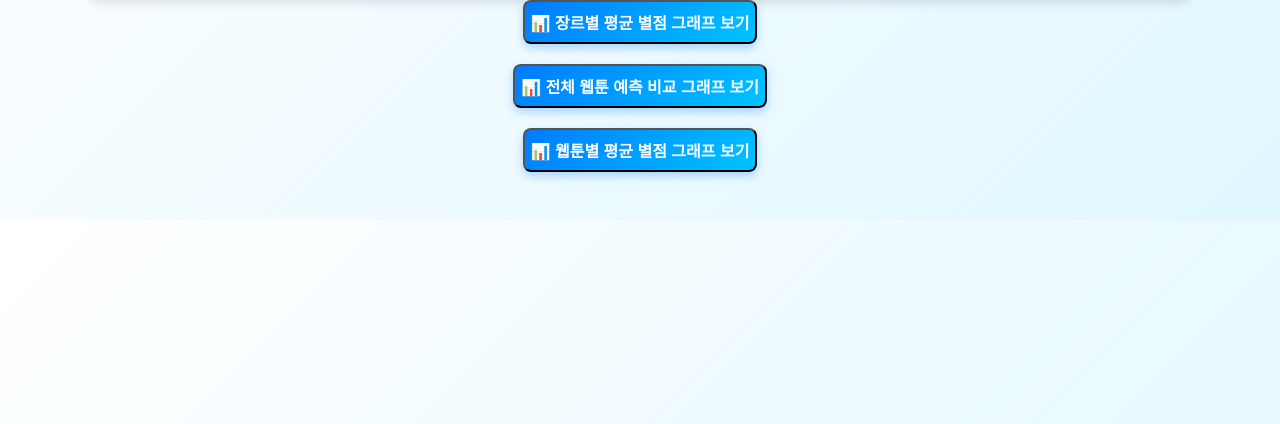
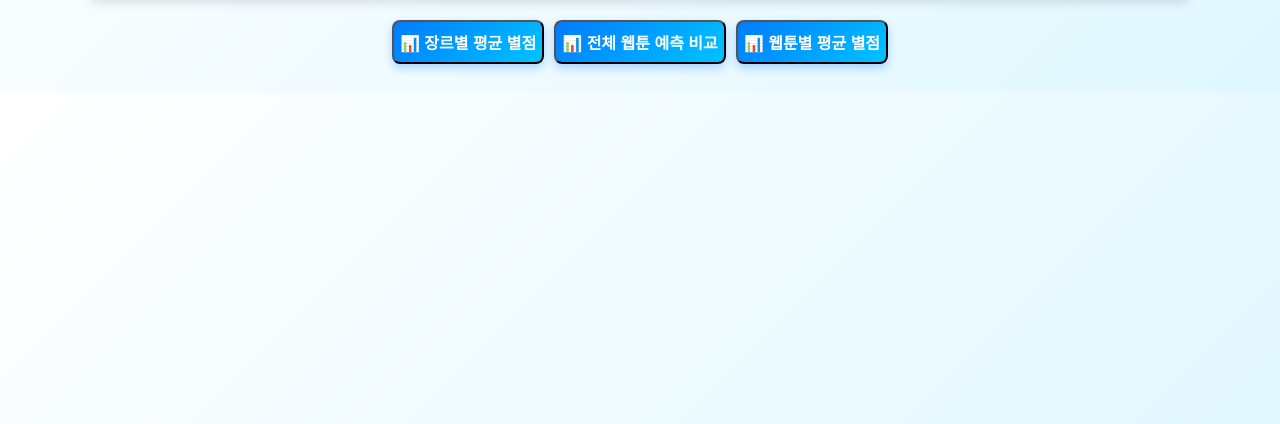
Before and after one commit to seongjju/fisatoons, a FastAPI app: page / in a window 1280 px wide. Shown: the part 376-800 px from the top of the page. Run offline with FastAPI, Linux system fonts and the light colour scheme; data that the repository does not hold is empty; parts of the project's set-up code (start-up, migrations or seed data) failed here and were passed over.

Commit message:
Update: bar graph

```diff
--- a/app/main.py
+++ b/app/main.py
@@ -4,7 +4,7 @@ from fastapi.staticfiles import StaticFiles
 from fastapi.responses import FileResponse, HTMLResponse
 from pymongo import MongoClient
 
-from app.broken_line_graph import generate_webtoon_avg_line_graph
+from app.bar_line_graph import generate_webtoon_avg_bar_graph
 from app.model_MLDL import get_webtoon_prediction, get_sentiment_trend, get_residual_analysis  # 추가된 함수 불러오기
 
 from app.plot_overall_predictions import generate_overall_predictions_graph    # 📌 그래프 함수 불러오기
@@ -96,7 +96,6 @@ async def overall_predictions_graph():
     return generate_overall_predictions_graph()
 
 
-# ✅ 📌 웹툰별 평균 별점 그래프 라우트
-@app.get("/webtoon-avg-line-graph", response_class=HTMLResponse)
-async def webtoon_avg_line_graph():
-    return generate_webtoon_avg_line_graph()
+@app.get("/webtoon-avg-bar-graph", response_class=HTMLResponse)
+async def webtoon_avg_bar_graph():
+    return generate_webtoon_avg_bar_graph()
--- a/app/templates/index.html
+++ b/app/templates/index.html
@@ -6,6 +6,20 @@
     <title>네이버 웹툰 목록</title>
     <link rel="stylesheet" href="/static/style.css">
     <script src="https://code.jquery.com/jquery-3.6.0.min.js"></script>
+    <style>
+        /* 버튼을 가로로 정렬 */
+        .button-container {
+            display: flex;
+            justify-content: center;
+            gap: 10px; /* 버튼 간격 */
+            margin-top: 20px;
+        }
+
+        .graph-container {
+            display: none; /* 처음에는 안 보이도록 설정 */
+            margin-top: 20px;
+        }
+    </style>
 </head>
 <body>
     <h1>네이버 웹툰 목록</h1>
@@ -39,51 +53,43 @@
         </table>
     </div>
 
-    <!-- ✅ 장르별 평균 별점 그래프 보기 버튼 -->
-    <button id="load-graph" class="back-button">📊 장르별 평균 별점 그래프 보기</button>
+    <!-- ✅ 버튼 가로 정렬 -->
+    <div class="button-container">
+        <button id="load-graph" class="back-button">📊 장르별 평균 별점</button>
+        <button id="load-overall-graph" class="back-button">📊 전체 웹툰 예측 비교</button>
+        <button id="load-webtoon-avg-bar-graph" class="back-button">📊 웹툰별 평균 별점</button>
+    </div>
 
-    <!-- ✅ 그래프 표시 영역 -->
-    <div id="graph-container" style="margin-top: 20px;">
-        <iframe id="graph-frame" src="" style="width: 100%; height: 700px; border: none; display: none;"></iframe>
-    </div>
+    <!-- ✅ 그래프 표시 영역 (처음에는 숨김) -->
+    <div id="graph-container" class="graph-container"></div>
+    <div id="overall-graph-container" class="graph-container"></div>
+    <div id="webtoon-avg-bar-graph-container" class="graph-container"></div>
 
     <script>
         $(document).ready(function() {
+            function showGraph(graphContainer, url) {
+                // 모든 그래프 숨기기
+                $(".graph-container").hide();
+
+                // 선택한 그래프만 보이도록 설정
+                $(graphContainer).show();
+
+                // FastAPI 엔드포인트에서 HTML 받아와서 삽입
+                $.get(url, function(data) {
+                    $(graphContainer).html(data);
+                });
+            }
+
             $("#load-graph").click(function() {
-                $("#graph-frame").attr("src", "/genre-rating-graph").show();
+                showGraph("#graph-container", "/genre-rating-graph");
             });
-        });
-    </script>
 
-    <!-- ✅ 전체 웹툰 예측 비교 그래프 보기 버튼 -->
-<button id="load-overall-graph" class="back-button">📊 전체 웹툰 예측 비교 그래프 보기</button>
+            $("#load-overall-graph").click(function() {
+                showGraph("#overall-graph-container", "/overall-predictions-graph");
+            });
 
-<!-- ✅ 그래프 표시 영역 -->
-<div id="overall-graph-container" style="margin-top: 20px;">
-    <iframe id="overall-graph-frame" src="" style="width: 100%; height: 700px; border: none; display: none;"></iframe>
-</div>
-
-
-<script>
-    $(document).ready(function() {
-        $("#load-overall-graph").click(function() {
-            $("#overall-graph-frame").attr("src", "/overall-predictions-graph").show();
-        });
-    });
-</script>
-
-    <!-- ✅ 웹툰별 평균 별점 꺾은선 그래프 보기 버튼 -->
-    <button id="load-webtoon-avg-line-graph" class="back-button">📊 웹툰별 평균 별점 그래프 보기</button>
-
-    <!-- ✅ 그래프 표시 영역 -->
-    <div id="webtoon-avg-line-graph-container" style="margin-top: 20px;">
-        <iframe id="webtoon-avg-line-graph-frame" src="" style="width: 100%; height: 700px; border: none; display: none;"></iframe>
-    </div>
-
-    <script>
-        $(document).ready(function() {
-            $("#load-webtoon-avg-line-graph").click(function() {
-                $("#webtoon-avg-line-graph-frame").attr("src", "/webtoon-avg-line-graph").show();
+            $("#load-webtoon-avg-bar-graph").click(function() {
+                showGraph("#webtoon-avg-bar-graph-container", "/webtoon-avg-bar-graph");
             });
         });
     </script>
```
Also changed, not shown: app/bar_line_graph.py (added, +69 -0 lines), app/broken_line_graph.py (deleted, +0 -37 lines).
